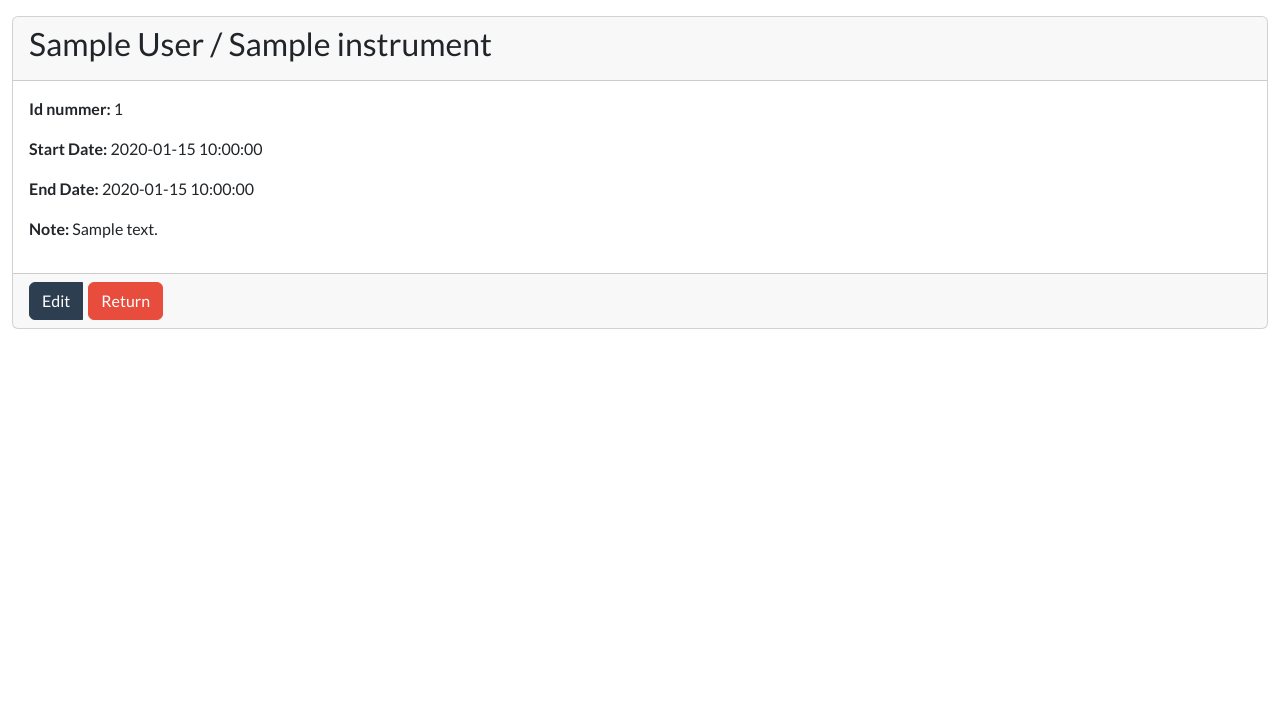
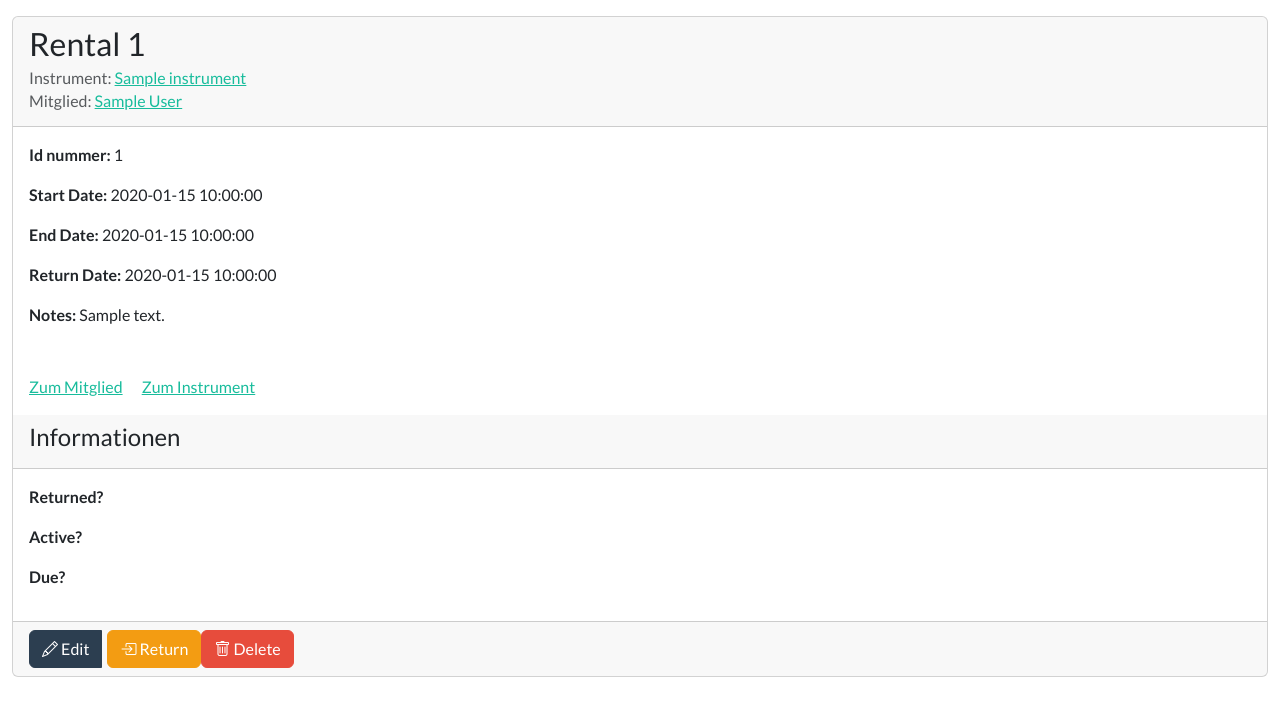
Before and after one commit to peacemaker360/rental, a Python web app: template app/templates/rental.html in a window 1280 px wide. Shown: the part 72-800 px from the top of the page. Run offline with Jinja, Linux system fonts and the light colour scheme; the template is opened without the code that fills it: most values are stand-ins (such as "Sample title", 1, 10 or a date in 2020); some libraries are stand-ins or nearby versions.

Commit message:
Add return date functionality and rental status indicators

```diff
--- a/app/templates/rental.html
+++ b/app/templates/rental.html
@@ -5,22 +5,50 @@
 
 <div class="card mb-3">
     <div class="card-header">
-        <h3 class="card-title">{{ rental.customer.display_name }} / {{ rental.instrument.name }}</h3>
+        <h3 class="card-title">Rental {{ rental.id }}</h3>
+        <h6 class="card-subtitle mb-2 text-muted">
+            Instrument: <a href="{{ url_for('view_instrument', id=rental.instrument.id) }}"
+                class="card-link">{{rental.instrument.name }}</a>
+        </h6>
+        <h6 class="card-subtitle mb-2 text-muted">
+            Mitglied: <a href="{{ url_for('view_customer', id=rental.customer.id) }}" class="card-link">{{
+                rental.customer.display_name }}</a>
+        </h6>
     </div>
     <div class="card-body">
         <p><strong>Id nummer:</strong> {{ rental.id }}</p>
         <p><strong>Start Date:</strong> {{ rental.start_date }}</p>
         <p><strong>End Date:</strong> {{ rental.end_date }}</p>
-        <p><strong>Note:</strong> {{ rental.description }}</p>
+        <p><strong>Return Date:</strong> {{ rental.return_date }}</p>
+        <p><strong>Notes:</strong> {{ rental.description }}</p>
+    </div>
+    <div class="card-body">
+        <a href="{{ url_for('view_customer', id=rental.customer.id) }}" class="card-link">Zum Mitglied</a>
+        <a href="{{ url_for('view_instrument', id=rental.instrument.id) }}" class="card-link">Zum Instrument</a>
+    </div>
+    <div class="card-header">
+        <h4 class="card-title">Informationen</h4>
+    </div>
+    <div class="card-body">
+        <p><strong>Returned?</strong> {{ rental.is_returned }}</p>
+        <p><strong>Active?</strong> {{ rental.is_active }}</p>
+        <p><strong>Due?</strong> {{ rental.is_late }}</p>
     </div>
     <div class="card-footer">
         <div class="btn-group" role="group" aria-label="Rental Actions">
-            <a href="{{ url_for('edit_rental', id=rental.id) }}" class="btn btn-primary"
-                style="margin-right:5px;">Edit</a>
+            <a href="{{ url_for('edit_rental', id=rental.id) }}" class="btn btn-primary" style="margin-right:5px;">
+                <i class="bi bi-pencil"></i> Edit</a>
+            <form method="post" action="{{ url_for('return_rental', id=rental.id) }}" style="display: inline;">
+                <input type="hidden" name="csrf_token" value="{{ csrf_token() }}">
+                <button type="submit" class="btn btn-warning"
+                    onclick="return confirm('Are you sure you want to return this rental?')">
+                    <i class="bi bi-box-arrow-in-right"></i> Return</button>
+            </form>
             <form method="post" action="{{ url_for('delete_rental', id=rental.id) }}" style="display: inline;">
                 <input type="hidden" name="csrf_token" value="{{ csrf_token() }}">
                 <button type="submit" class="btn btn-danger"
-                    onclick="return confirm('Are you sure you want to return this rental?')">Return</button>
+                    onclick="return confirm('Are you sure you want to delete this rental or did you mean to return?')">
+                    <i class="bi bi-trash"></i> Delete</button>
             </form>
         </div>
     </div>
--- a/app/templates/rentals.html
+++ b/app/templates/rentals.html
@@ -38,6 +38,7 @@
             <th>Instrument</th>
             <th class="d-none d-sm-table-cell">Start Date</th>
             <th class="d-none d-sm-table-cell">End Date</th>
+            <th class="d-none d-sm-table-cell">Returned Date</th>
             <th>Actions</th>
         </tr>
     </thead>
@@ -48,10 +49,12 @@
             <td>{{ rental.instrument.name }}</td>
             <td class="d-none d-sm-table-cell">{{ rental.start_date }}</td>
             <td class="d-none d-sm-table-cell">{{ rental.end_date }}</td>
+            <td class="d-none d-sm-table-cell">{{ rental.return_date }}</td>
             <td>
                 {{ macros.render_actions(url_for('view_rental', id=rental.id),
                 url_for('edit_rental', id=rental.id),
-                url_for('delete_rental', id=rental.id)) }}
+                url_for('delete_rental', id=rental.id),
+                'Are you sure you want to delete this item or did you mean to return it?') }}
             </td>
         </tr>
         {% endfor %}
```
Also changed, not shown: app/models/Instrument.py (+55 -17 lines), app/models/Rental.py (+30 -0 lines), app/routes.py (+25 -3 lines), app/templates/customer.html (+5 -3 lines), app/templates/instruments.html (+31 -8 lines).
